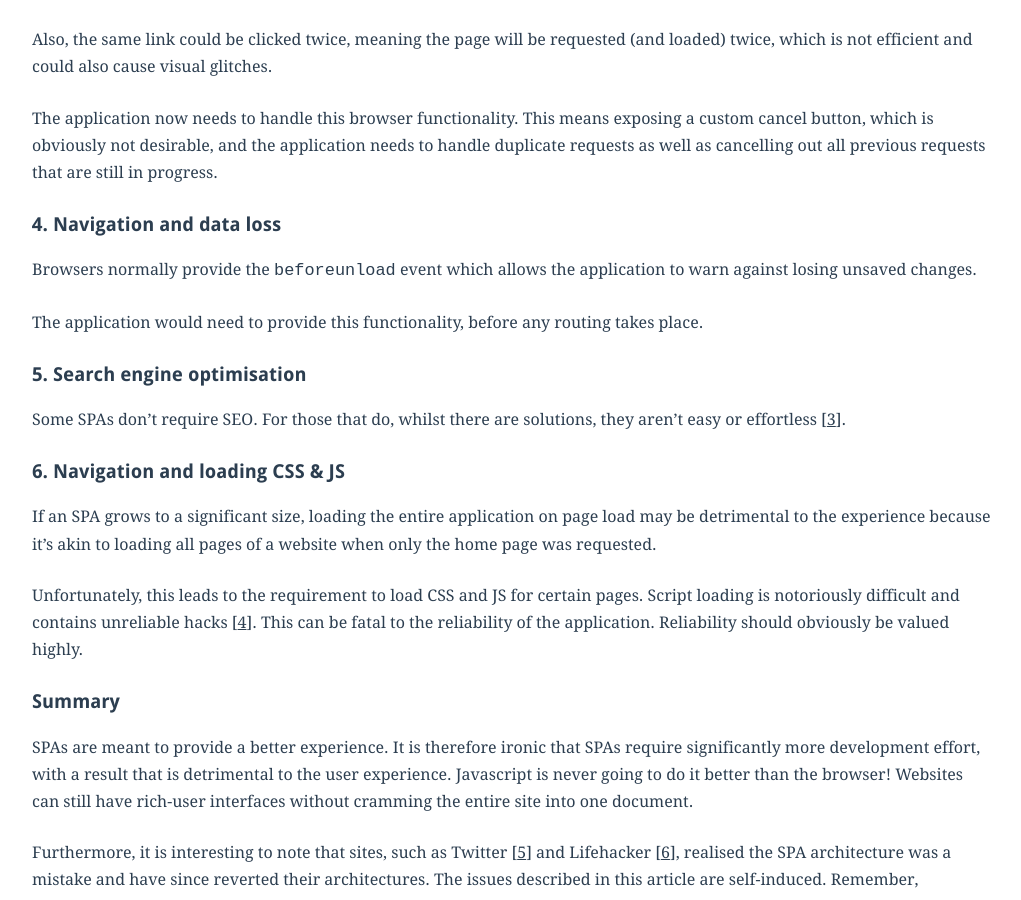
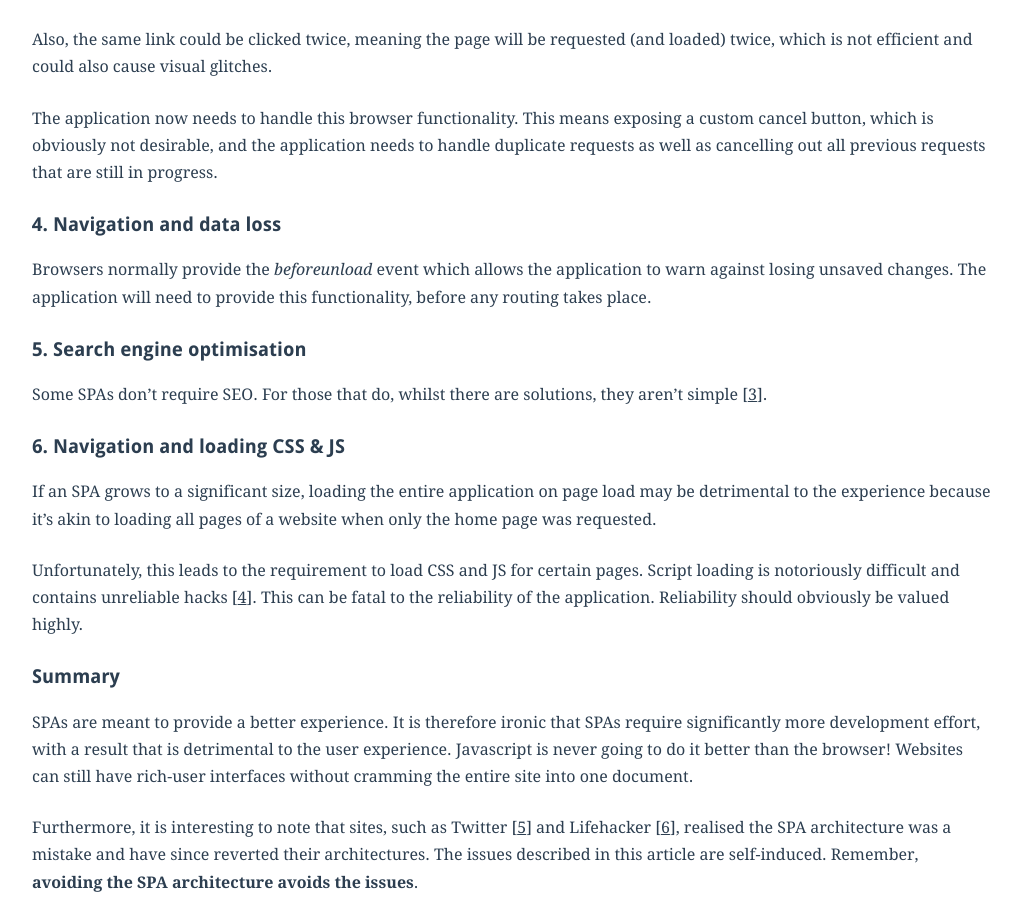
Before and after one commit to adamsilver/adamsilver.io-jekyll, a Jekyll site: the page built from _posts/2014-08-11-single-page-applications.md, in a window 1280 px wide and 900 px high, scrolled down 2218 px. Shown: the whole window, without its empty margins (128-1149 px from the left). Built offline with Jekyll 4.4.1, drawn with Linux system fonts in a browser that asks for light colours; Markdown is read by kramdown in place of the engine named in the settings.

Commit message:
improved

```diff
--- a/_posts/2014-08-11-single-page-applications.md
+++ b/_posts/2014-08-11-single-page-applications.md
@@ -57,13 +57,11 @@ The application now needs to handle this browser functionality. This means expos
 
 ## 4. Navigation and data loss
 
-Browsers normally provide the `beforeunload` event which allows the application to warn against losing unsaved changes.
-
-The application would need to provide this functionality, before any routing takes place.
+Browsers normally provide the *beforeunload* event which allows the application to warn against losing unsaved changes. The application will need to provide this functionality, before any routing takes place.
 
 ## 5. Search engine optimisation
 
-Some SPAs don't require SEO. For those that do, whilst there are solutions, they aren't easy or effortless [[3](#ref3)].
+Some SPAs don't require SEO. For those that do, whilst there are solutions, they aren't simple [[3](#ref3)].
 
 ## 6. Navigation and loading CSS &amp; JS
 
```
